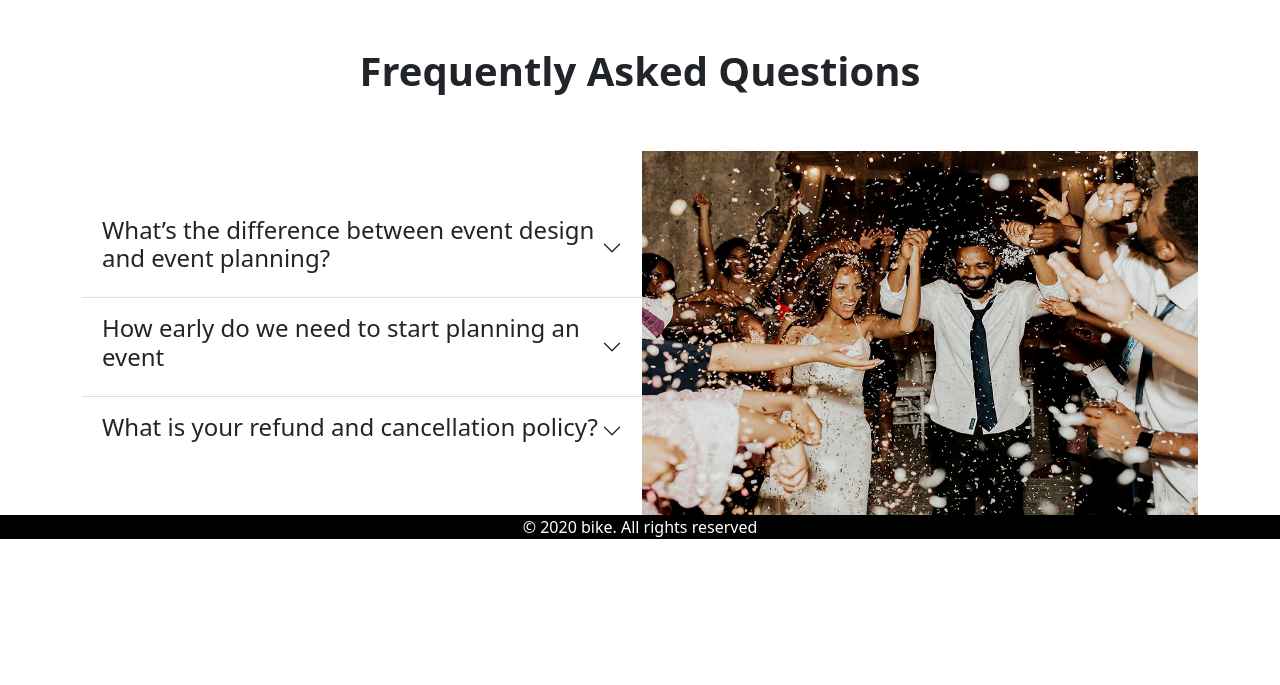
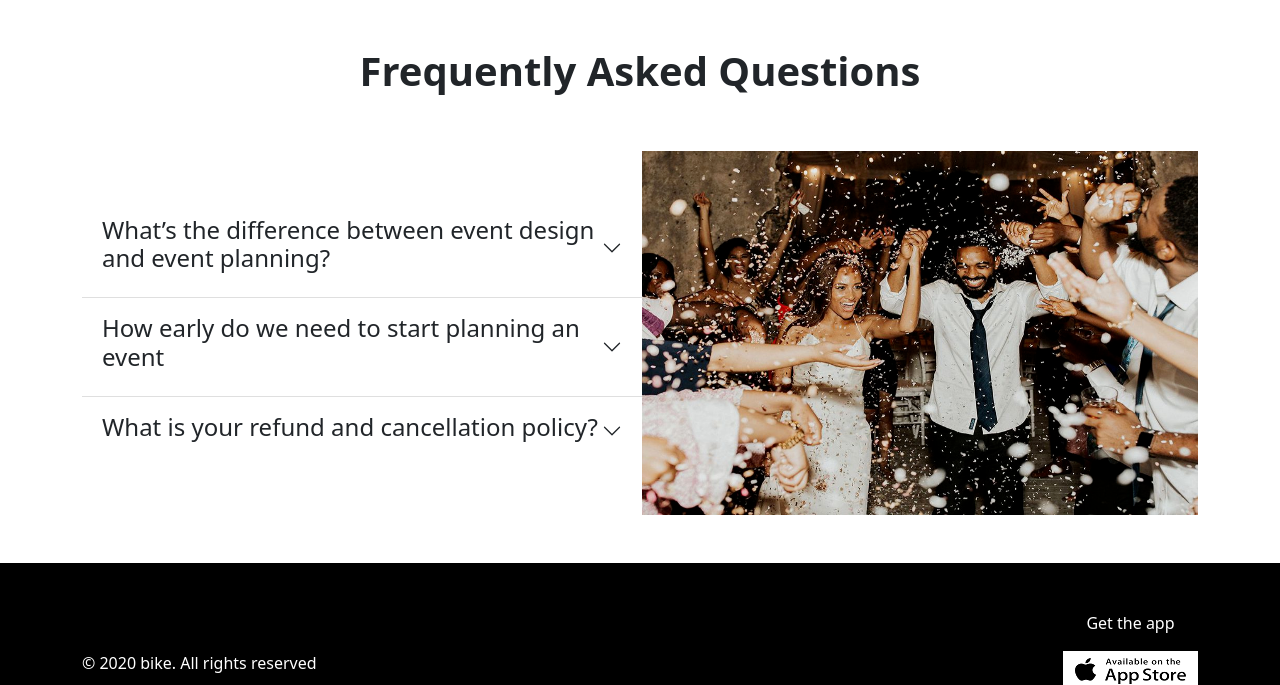
Before and after one commit to muhsina1/convention-center, a plain HTML site: page index.html in a window 1280 px wide. Shown: the part 1770-2455 px from the top of the page. Before the commit the page ends 2325 px from the top, so only its background shows below. Drawn offline with nearby package versions, Linux system fonts and the light colour scheme.

Commit message:
footer added

```diff
--- a/index.html
+++ b/index.html
@@ -212,7 +212,7 @@
 
 
 
-         <div class="container d-flex align-items-center pt-5 justify-content-between">
+         <div class="container d-flex align-items-center pt-5 pb-5 justify-content-between">
           <div class="accordion accordion-flush" id="accordionFlushExample">
             <div class="accordion-item">
               <h2 class="accordion-header" id="flush-headingOne">
@@ -253,13 +253,6 @@
             <img src="images/slide2_1440x584.png" width="556" height="364">
 
           </div>
-
-
-
-
-
-
-
          </div>
 
 
@@ -270,8 +263,15 @@
 
     </main>
 
-    <footer class="color-footer">
-      <p>© 2020 bike. All rights reserved</p>
+    <footer class="color-footer pt-5">
+      <div class="container d-flex align-items-center justify-content-between">
+        <div><p>© 2020 bike. All rights reserved</p></div>
+      <div>
+        <p>Get the app</p>
+      <img src="images/gg.png"> <br>
+      <img src="images/google.jpg">
+      </div>
+      </div>
   </footer>
 
 
```
Also changed, not shown: images/gg.png (added), images/google.jpg (added).
